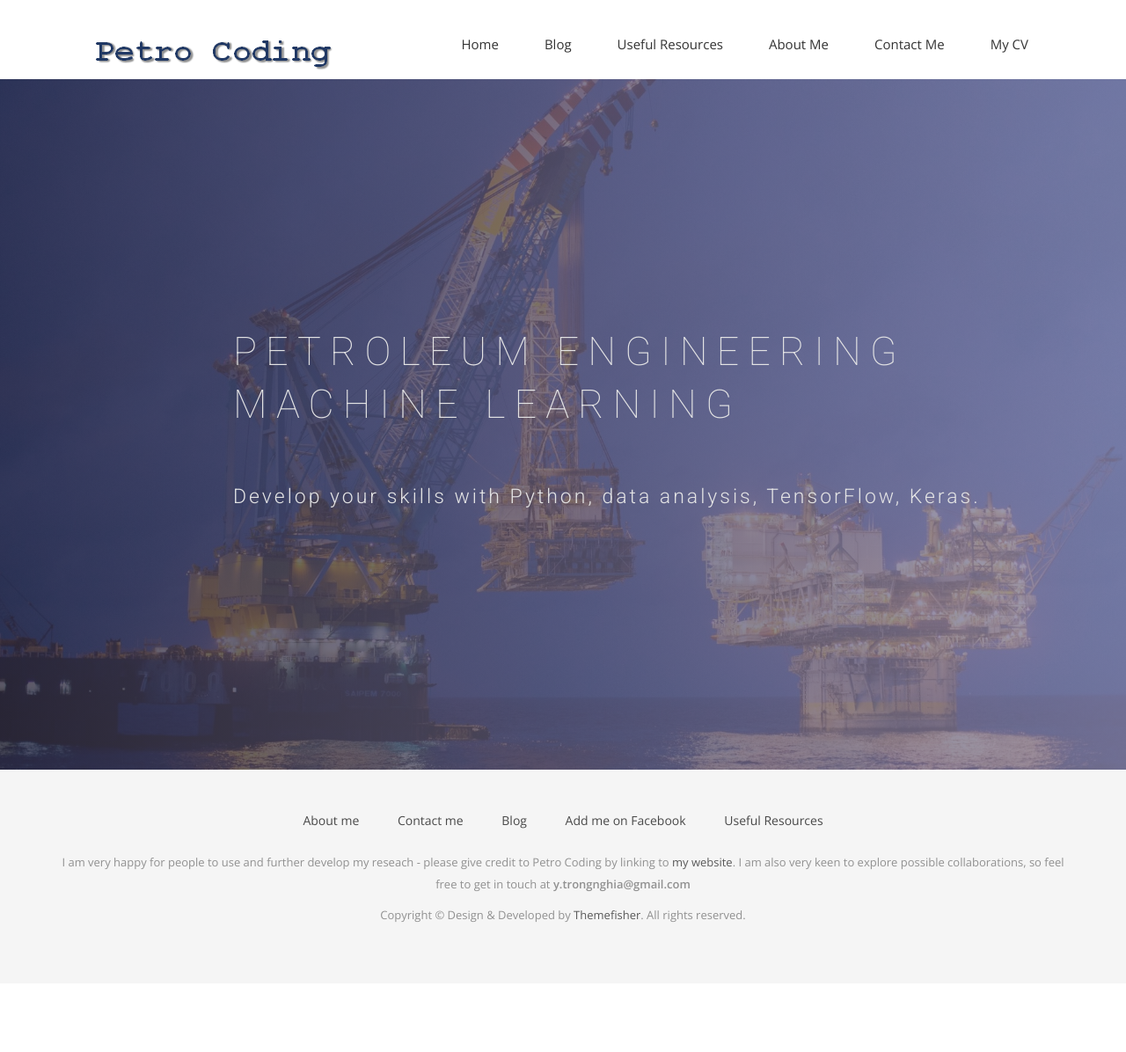
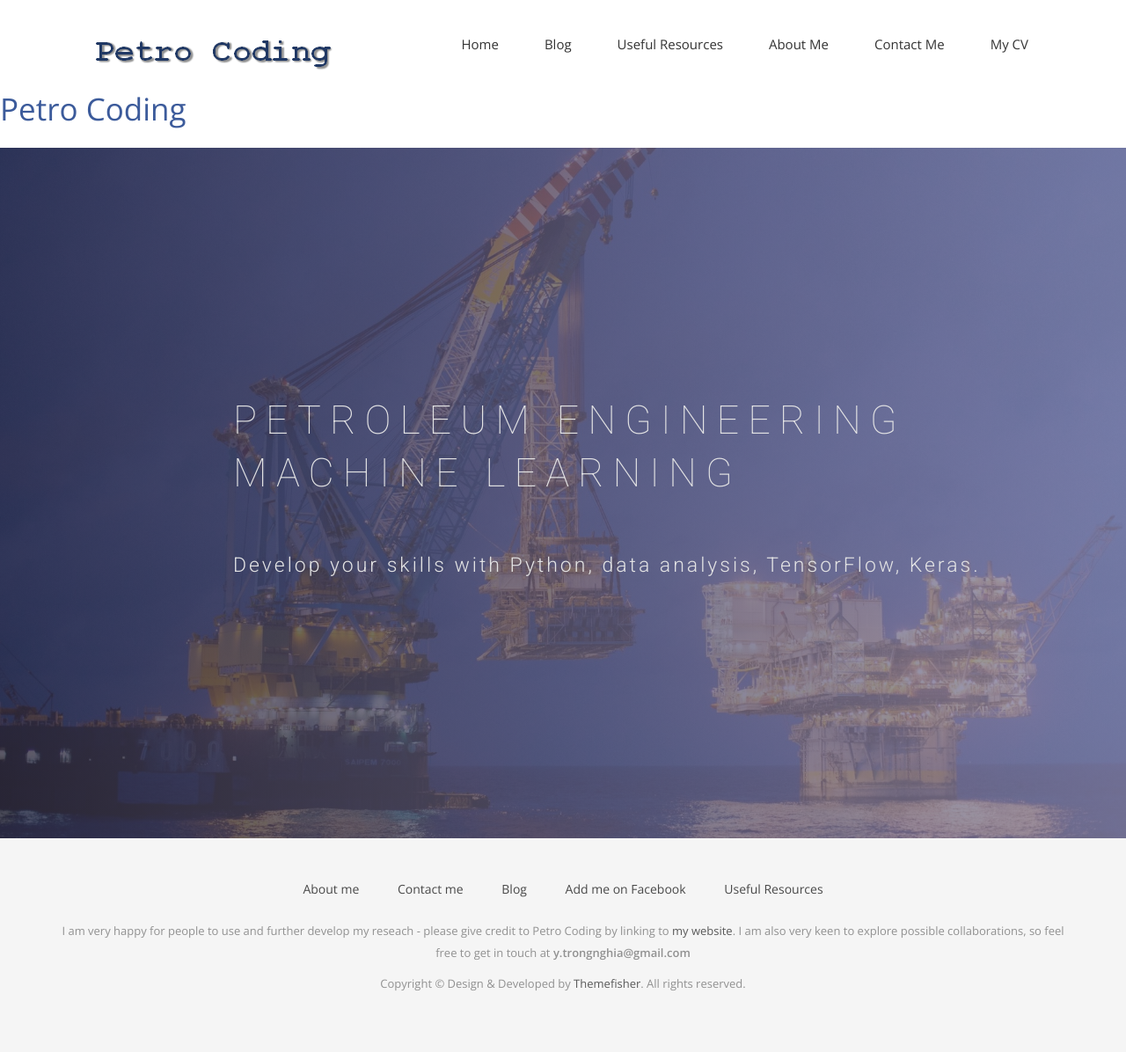
Before and after one commit to YanGBloG/superseded, a Jekyll site: the page built from index.html, in a window 1280 px wide. Shown: the whole page at 88% size. Built offline with Jekyll 4.4.1, drawn with Linux system fonts in a browser that asks for light colours; nearby versions of some CDN libraries; some web fonts are replaced; library files that are not in the unit come from our copies; before the commit the page ends 1118 px from its top, so only the background shows below that.

Commit message:
Update page.html

```diff
--- a/_layouts/page.html
+++ b/_layouts/page.html
@@ -1,8 +1,45 @@
 ---
 layout: default
 ---
-{{ content }}
+<div class="post">
 
+  <header class="post-header">
+    <p style = "font-size: 35px; font-weight: 300; color: #3C5B9B">{{ page.title }}</p>
+  </header>
+
+  <article class="post-content">
+  {{ content }}
+  </article>
+
+  <!-- disqus comments -->
+ {% if page.comments %}
+  <div id="disqus_thread"></div>
+  <script>
+  /**
+  *  RECOMMENDED CONFIGURATION VARIABLES: EDIT AND UNCOMMENT THE SECTION BELOW TO INSERT DYNAMIC VALUES FROM YOUR PLATFORM OR CMS.
+  *  LEARN WHY DEFINING THESE VARIABLES IS IMPORTANT: https://disqus.com/admin/universalcode/#configuration-variables*/
+  /*
+  var disqus_config = function () {
+  this.page.url = PAGE_URL;  // Replace PAGE_URL with your page's canonical URL variable
+  this.page.identifier = PAGE_IDENTIFIER; // Replace PAGE_IDENTIFIER with your page's unique identifier variable
+  };
+  */
+  (function() { // DON'T EDIT BELOW THIS LINE
+  var d = document, s = d.createElement('script');
+  s.src = '//tiepvu.disqus.com/embed.js';
+  s.setAttribute('data-timestamp', +new Date());
+  (d.head || d.body).appendChild(s);
+  })();
+  </script>
+  <noscript>Please enable JavaScript to view the <a href="https://disqus.com/?ref_noscript">comments powered by Disqus.</a></noscript>
+  {% endif %}
+
+</div>
+
+<!-- mathjax -->
+{% if page.mathjax %}
+<!-- <script type="text/javascript" src="//cdn.mathjax.org/mathjax/latest/MathJax.js?config=TeX-AMS-MML_HTMLorMML"></script> -->
 <script type="text/javascript" async
-  src="https://cdnjs.cloudflare.com/ajax/libs/mathjax/2.7.5/MathJax.js?config=TeX-MML-AM_CHTML" async>
+  src="https://cdnjs.cloudflare.com/ajax/libs/mathjax/2.7.5/MathJax.js?config=TeX-MML-AM_CHTML">
 </script>
+{% endif %}
```
